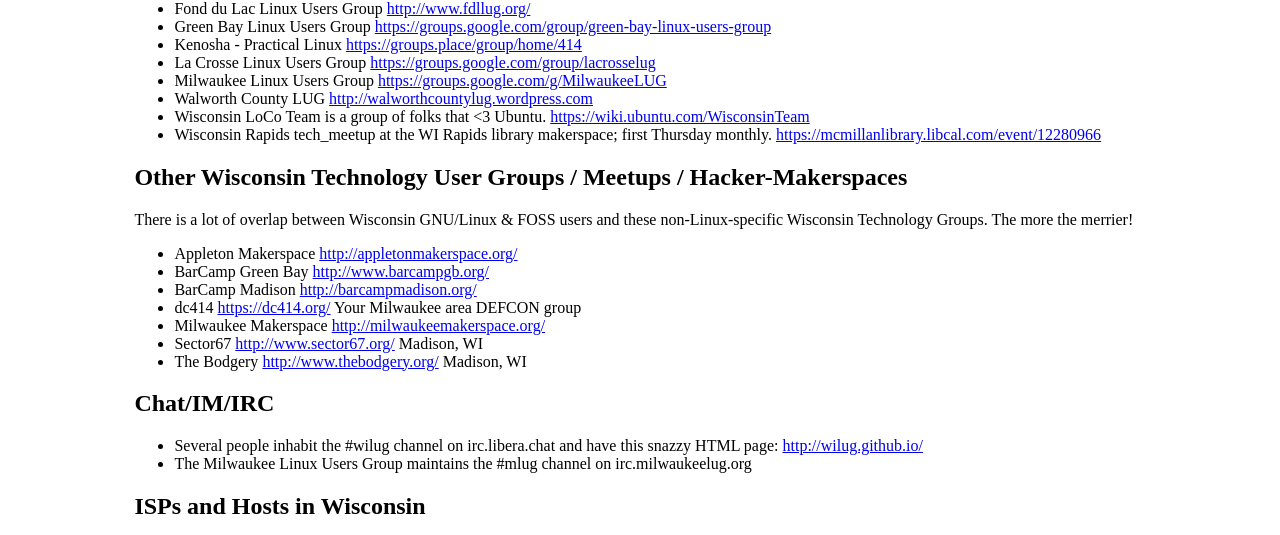
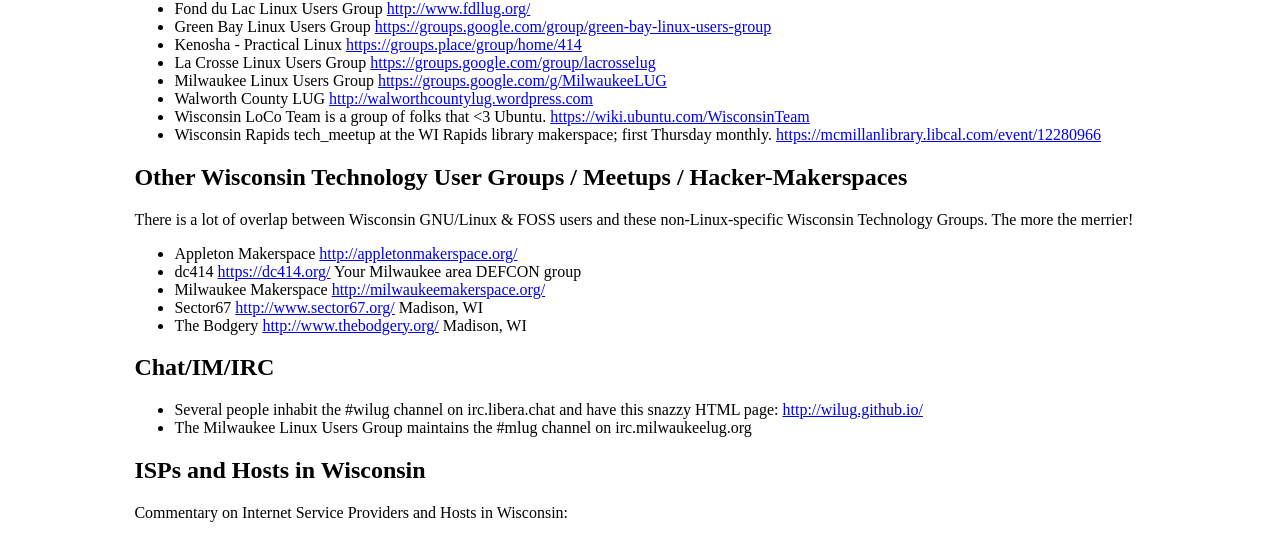
Before and after one commit to wisconsinlinux/wisconsinlinux.github.io, a plain HTML site: page index.html in a window 1280 px wide. Shown: the part 233-768 px from the top of the page. Drawn offline with Linux system fonts and the light colour scheme.

Commit message:
Remove BarCamps

```diff
--- a/index.html
+++ b/index.html
@@ -50,8 +50,6 @@
             <p>There is a lot of overlap between Wisconsin GNU/Linux &amp; FOSS users and these non-Linux-specific Wisconsin Technology Groups. The more the merrier!</p>
             <ul>
                 <li>Appleton Makerspace <a href="http://appletonmakerspace.org/">http://appletonmakerspace.org/</a></li>
-                <li>BarCamp Green Bay <a href="http://www.barcampgb.org/">http://www.barcampgb.org/</a></li>
-                <li>BarCamp Madison <a href="http://barcampmadison.org/">http://barcampmadison.org/</a></li>
                 <li>dc414 <a href="https://dc414.org/">https://dc414.org/</a> Your Milwaukee area DEFCON group</li>
                 <li>Milwaukee Makerspace <a href="http://milwaukeemakerspace.org/">http://milwaukeemakerspace.org/</a></li>
                 <li>Sector67 <a href="http://www.sector67.org/">http://www.sector67.org/</a> Madison, WI</li>
```
